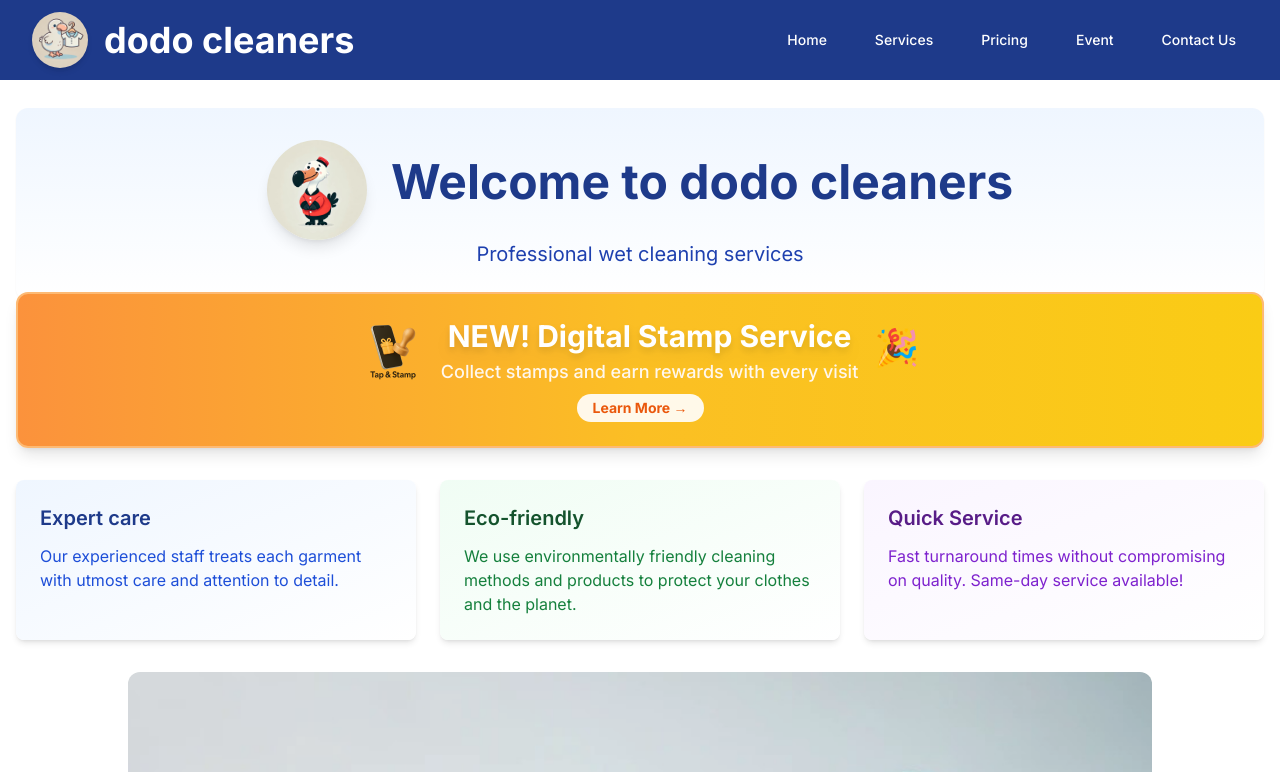
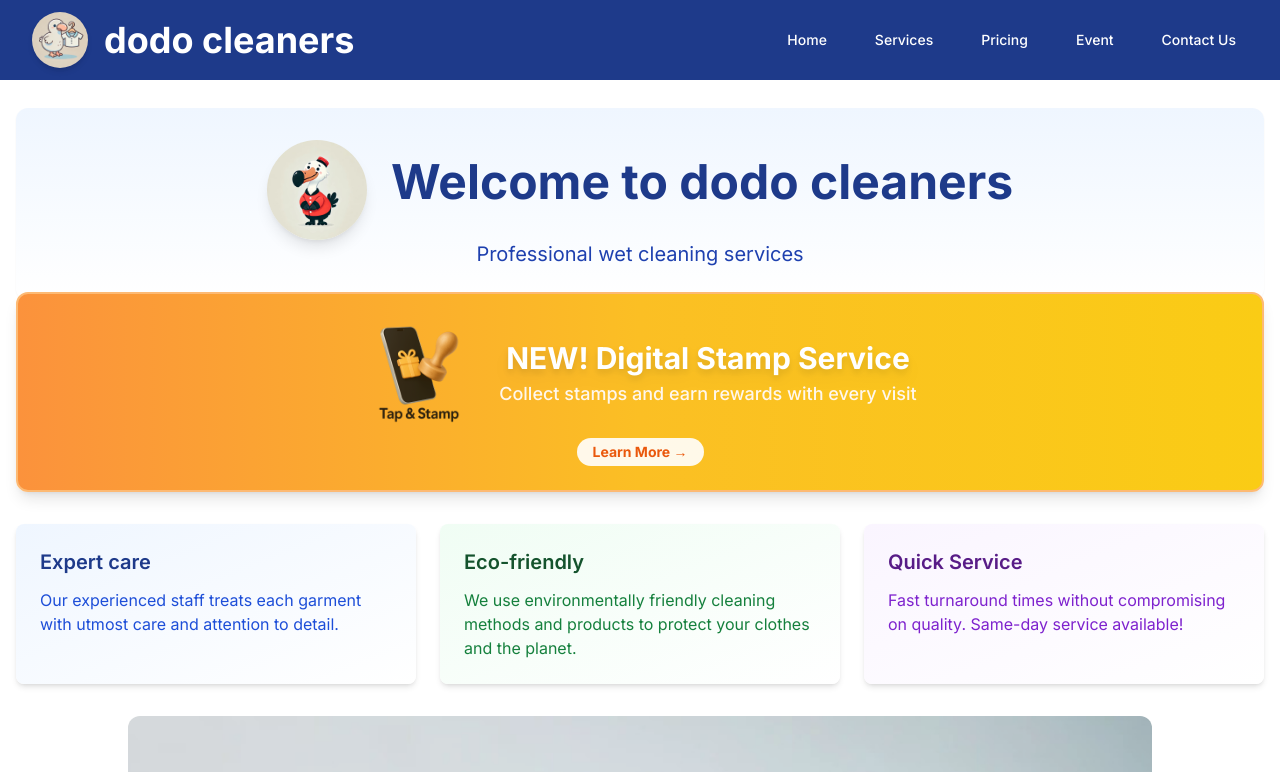
Before and after one commit to woohyee/dodo-cleaners-web, a Next.js app: page / in a window 1280 px wide. Shown: the top 772 px of the page. Built offline with nearby package versions, Linux system fonts and the light colour scheme.

Commit message:
feat: Tap & Stamp 로고 크기 증가 및 이모지 제거

```diff
--- a/app/page.tsx
+++ b/app/page.tsx
@@ -37,13 +37,13 @@ export default function Home() {
       <Link href="/event">
         <section className="mx-4 md:mx-0 -mt-2 mb-4 md:mb-6">
           <div className="bg-gradient-to-r from-orange-400 via-amber-400 to-yellow-400 rounded-xl shadow-lg hover:shadow-xl transition-all duration-300 transform hover:scale-[1.02] cursor-pointer p-4 md:p-6 border-2 border-orange-300">
-            <div className="flex items-center justify-center gap-3 md:gap-4">
-              <div className="relative w-12 h-12 md:w-16 md:h-16 flex-shrink-0">
+            <div className="flex items-center justify-center gap-4 md:gap-6">
+              <div className="relative w-20 h-20 md:w-28 md:h-28 flex-shrink-0">
                 <Image
                   src="/TapandStamp.png"
                   alt="Tap & Stamp Logo"
-                  width={64}
-                  height={64}
+                  width={112}
+                  height={112}
                   className="object-contain animate-pulse"
                 />
               </div>
@@ -55,7 +55,6 @@ export default function Home() {
                   Collect stamps and earn rewards with every visit
                 </p>
               </div>
-              <span className="text-3xl md:text-4xl animate-bounce">🎉</span>
             </div>
             <div className="text-center mt-2">
               <span className="inline-block bg-white/90 text-orange-600 px-4 py-1 rounded-full text-sm font-bold hover:bg-white transition-colors">
```
